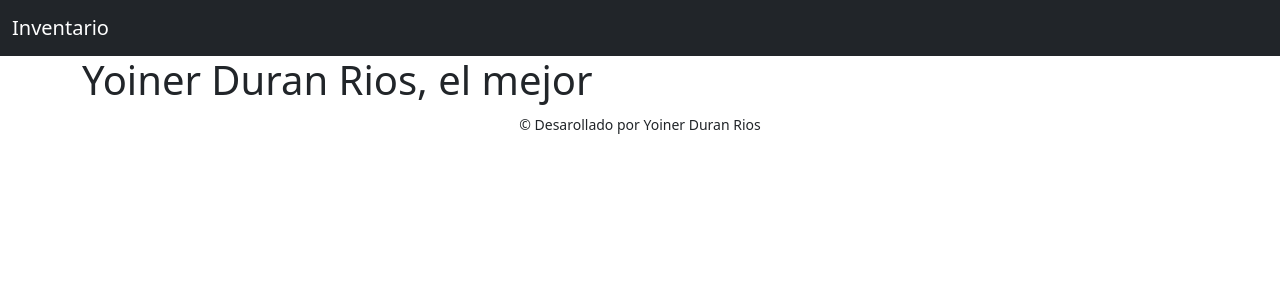
After one commit to YOYO-DR/inventario-sala-inco, a Django app: page / in a window 1280 px wide. The commit adds this page. Shown: the top 300 px of the page. Run offline with Django 4.2, Linux system fonts and the light colour scheme; some libraries are stand-ins or nearby versions.

Commit message:
Inicio maquetado

```diff
--- a/apps/inventario/views.py
+++ b/apps/inventario/views.py
@@ -1 +1,5 @@
 from django.shortcuts import render
+from django.views.generic import TemplateView
+
+class InicioView(TemplateView):
+    template_name='inventario/inicio.html'
--- a/config/urls.py
+++ b/config/urls.py
@@ -16,8 +16,11 @@
 from django.contrib import admin
 from django.urls import path,include
 
+from apps.inventario.views import InicioView
+
 urlpatterns = [
     path('admin/', admin.site.urls),
+    path('',InicioView.as_view(),name="inicio"),
     path('user/',include('apps.user.urls')),
     path('inventario/',include('apps.inventario.urls')),
 ]
--- a/templates/base.html
+++ b/templates/base.html
@@ -1,15 +1,22 @@
+{% load static %}
 <!DOCTYPE html>
 <html lang="en">
   <head>
     <meta charset="UTF-8" />
     <meta name="viewport" content="width=device-width, initial-scale=1.0" />
+    <link
+      rel="stylesheet"
+      href="{% static 'libs/bootstrap-5.3.0/css/bootstrap.min.css' %}"
+    />
     <title>
-      {% if title %}
-      {{title}}
-      {% else %}
-      Inventario de la sala
-      {% endif %}
+      {% if title %} {{title}} {% else %} Inventario de la sala {% endif %}
     </title>
   </head>
-  <body></body>
+  <body>
+    {% include 'includes/navbar.html' %}
+    <div class="container-fluid container-md">{% block content %}{% endblock content %} </div>
+    {% include 'includes/footer.html' %}
+    <script src="{% static 'libs/bootstrap-5.3.0/js/bootstrap.bundle.min.js' %}"></script>
+    {% block js %}{% endblock js %}
+  </body>
 </html>
--- /dev/null
+++ b/templates/includes/footer.html
@@ -0,0 +1,3 @@
+<footer class="text-center">
+  <small>&copy; Desarollado por Yoiner Duran Rios</small>
+</footer>
--- /dev/null
+++ b/templates/includes/navbar.html
@@ -0,0 +1,15 @@
+<nav class="navbar navbar-expand-lg navbar-dark bg-dark">
+  <div class="container-fluid">
+    <a class="navbar-brand" href="/">Inventario</a>
+    <button class="navbar-toggler" type="button" data-bs-toggle="collapse" data-bs-target="#navbarNav" aria-controls="navbarNav" aria-expanded="false" aria-label="Toggle navigation">
+      <span class="navbar-toggler-icon"></span>
+    </button>
+    <div class="collapse navbar-collapse" id="navbarNav">
+      <!-- <ul class="navbar-nav">
+        <li class="nav-item">
+          <a class="nav-link active" aria-current="page" href="#">Inicio</a>
+        </li>
+      </ul> -->
+    </div>
+  </div>
+</nav>
--- /dev/null
+++ b/templates/inventario/inicio.html
@@ -0,0 +1,4 @@
+{% extends 'base.html' %}
+{% block content %}
+<h1>Yoiner Duran Rios, el mejor</h1>
+{% endblock content %}
```
Also changed, not shown: mockup-base.png (added).
